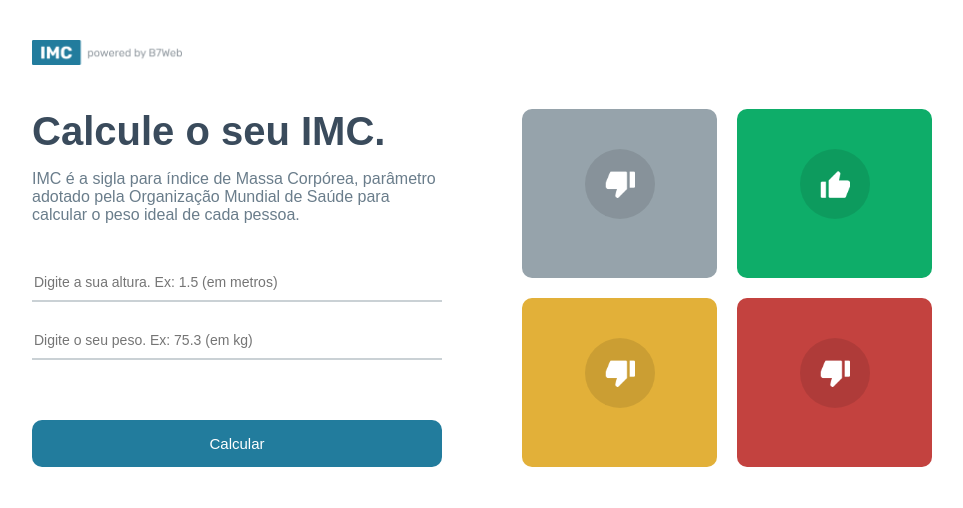
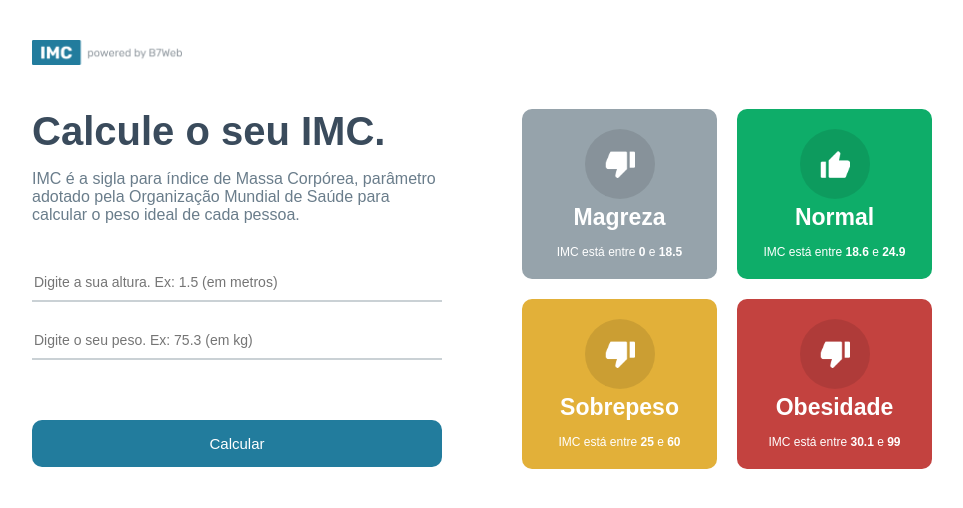
Before and after one commit to adrianovieirasantana/react-calculadora-imc, a React (Create React App) app: page / in a window 1280 px wide. Shown: the top 508 px of the page, without its empty margins (158-1121 px from the left). Built offline with nearby package versions, Linux system fonts and the light colour scheme.

Commit message:
Update GridItem.tsx

```diff
--- a/src/components/GridItem/GridItem.tsx
+++ b/src/components/GridItem/GridItem.tsx
@@ -15,8 +15,17 @@ export const GridItem = ({ item }: Props) => {
             <div className={styles.gridIcon}>
                 <img src={item.icon === 'up' ? upImage : downImage} alt="" width="30" />
             </div>
-            <div className={styles.gridTitle}></div>
-            <div className={styles.gridInfo}></div>
+            <div className={styles.gridTitle}>{item.title}</div>
+
+            {item.yourImc &&
+            <div className={styles.yourImc}>Seu IMC é de {item.yourImc} Kg/m²</div>
+            }
+
+            <div className={styles.gridInfo}>
+                <>
+                 IMC está entre <strong>{item.imc[0]}</strong> e <strong>{item.imc[1]}</strong>
+                </>
+            </div>
         </div>
     );
 }
```
